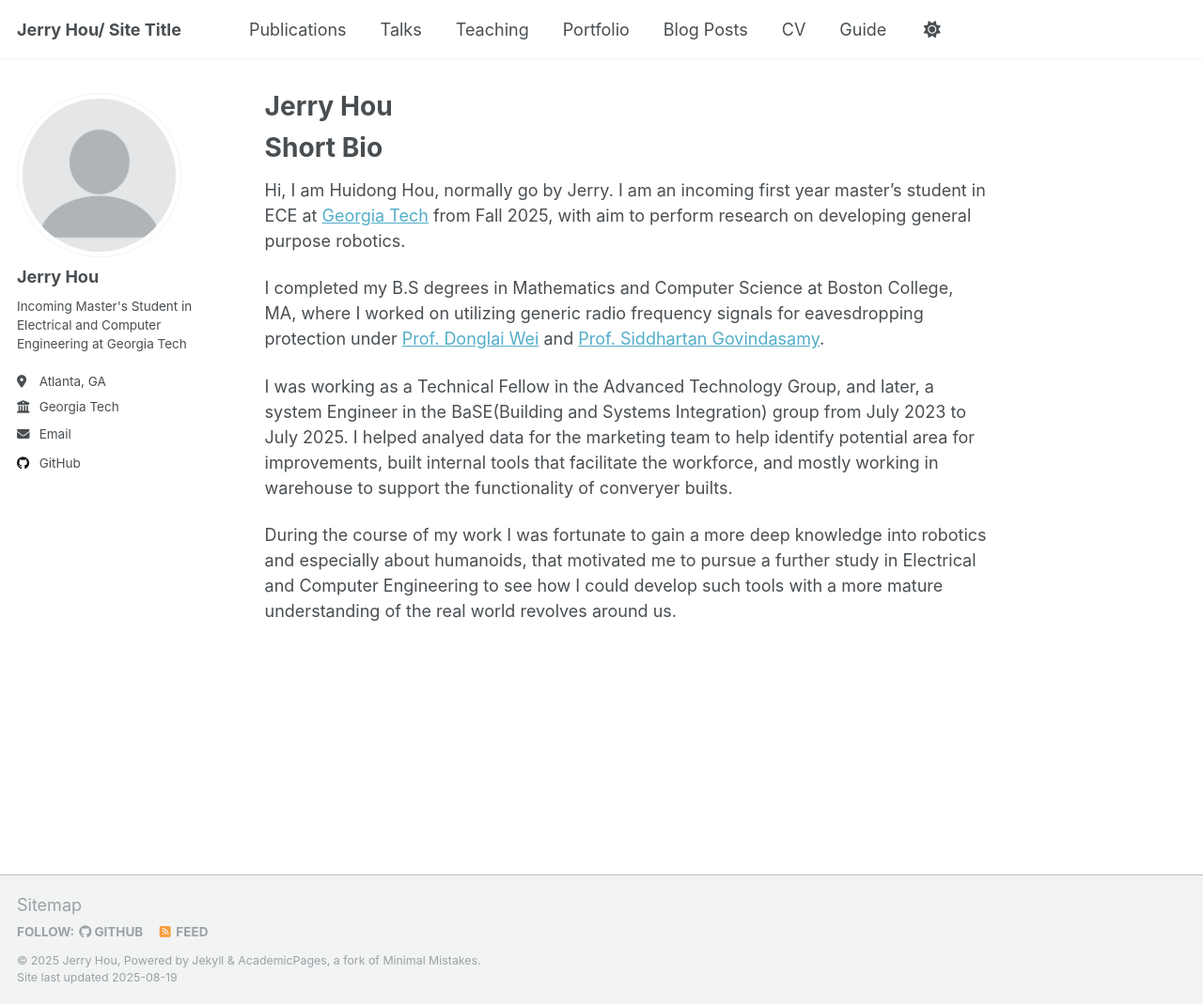
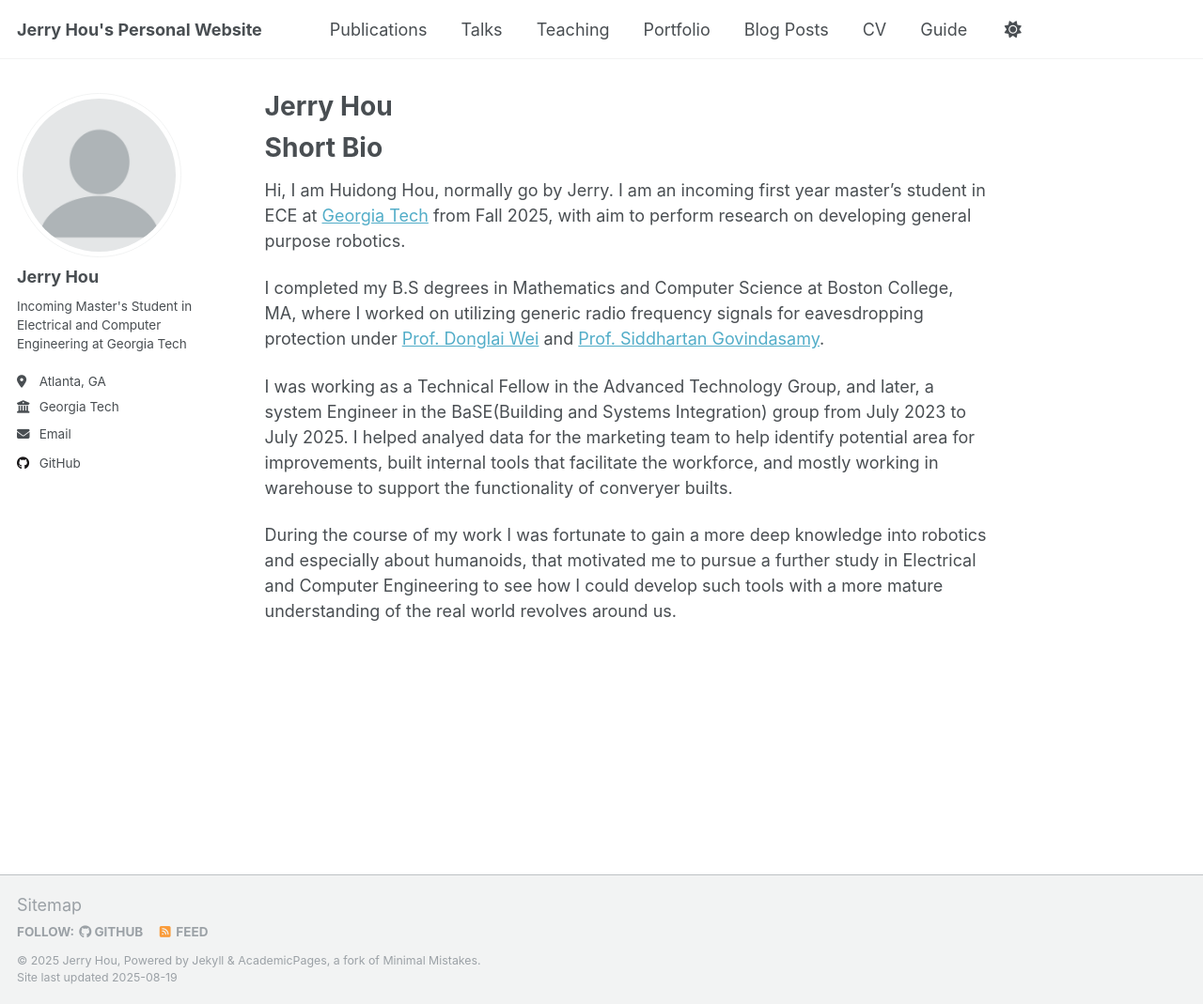
Before and after one commit to huidonghou/huidonghou.github.io, a Jekyll site: the page built from _pages/about.md, in a window 1280 px wide and 1069 px high. Shown: the whole window at 94% size. Built offline with Jekyll 4.4.1, drawn with Linux system fonts in a browser that asks for light colours; a script that is not in the unit is left out.

Commit message:
Website metadata update

```diff
--- a/_config.yml
+++ b/_config.yml
@@ -9,20 +9,20 @@
 # Basic Site Settings
 locale                   : "en-US"
 site_theme               : "default"
-title                    : "Jerry Hou/ Site Title"
+title                    : "Jerry Hou's Personal Website"
 title_separator          : "-"
 name                     : &name "Jerry Hou"
 description              : &description "personal description"
-url                      : https://tonyhou1999.github.io/huidonghou/ # the base hostname & protocol for your site e.g. "https://[your GitHub username].github.io" or if you already have some other page hosted on Github then use "https://[your GitHub username].github.io/[Your Repo Name]"
+url                      : https://huidonghou.github.io/ # the base hostname & protocol for your site e.g. "https://[your GitHub username].github.io" or if you already have some other page hosted on Github then use "https://[your GitHub username].github.io/[Your Repo Name]"
 baseurl                  : "" # the subpath of your site, e.g. "/blog"
-repository               : #
+repository               : "huidonghou/https://huidonghou.github.io/"
 
 # Site Author - The following control what appear as part of the author content on the side bar.
 #               If a field is blank the icon and link will not appear, otherwise it will be shown.
 #               Additional customization can be done by editing /_includes/author-profile.html
 author:
   # Biographic information
-  avatar           : "profile.png"
+  avatar           : "/profile.png"
   name             : "Jerry Hou"
   pronouns         : # example: "she/her"
   bio              : "Incoming Master's Student in Electrical and Computer Engineering at Georgia Tech"
```
